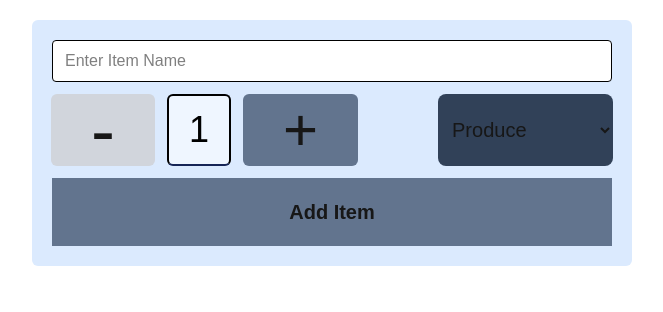
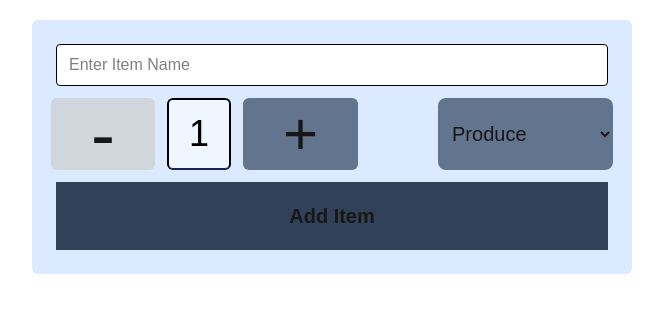
Before and after one commit to BryanTheGreat01/cprg306-assignments, a Next.js app: page /week-5 in a window 1280 px wide. Shown: the top 312 px of the page, without its empty margins (308-971 px from the left). Built offline with nearby package versions, Linux system fonts and the light colour scheme.

Commit message:
Fix styling

```diff
--- a/app/week-4/new-item.js
+++ b/app/week-4/new-item.js
@@ -30,7 +30,7 @@ export default function NewItem() {
         className="bg-blue-50 text-4xl w-16 text-center  text-black border-2 border-b-blue-950 rounded-md"
       ></input>
       <button
-        className="bg-slate-500 hover:bg-slate-400 text-7xl w-52 disabled:bg-gray-300 disabled:cursor-not-allowed rounded-md"
+        className="bg-slate-500 hover:bg-slate-400 text-7xl w-52 disabled:bg-gray-300 disabled:cursor-not-allowed rounded-md "
         type="button"
         onClick={increment}
         disabled={quantity == 20}
--- a/app/week-5/new-item.js
+++ b/app/week-5/new-item.js
@@ -44,7 +44,7 @@ export default function NewItem() {
   return (
     <form
       onSubmit={handleSubmit}
-      className="flex flex-wrap gap-3 flex-row justify-center p-5 bg-blue-100 my-5 w-150 mx-auto rounded-md"
+      className="flex flex-wrap gap-3 flex-row justify-center p-6 bg-blue-100 my-5 w-150 mx-auto rounded-md"
     >
       <input
         type="text"
@@ -85,7 +85,7 @@ export default function NewItem() {
           id="category"
           value={category}
           onChange={(e) => setCategory(e.target.value)}
-          className="bg-slate-700 rounded-lg px-2.5 text-xl "
+          className="bg-slate-500 rounded-lg px-2.5 text-xl "
         >
           {categories.map((cat) => {
             return (
@@ -96,7 +96,7 @@ export default function NewItem() {
           })}
         </select>
       </div>
-      <button type="submit" className="text-xl font-semibold bg-slate-500 basis-full py-5">
+      <button type="submit" className="text-xl font-semibold bg-slate-700 basis-full py-5">
         Add Item
       </button>
     </form>
```
